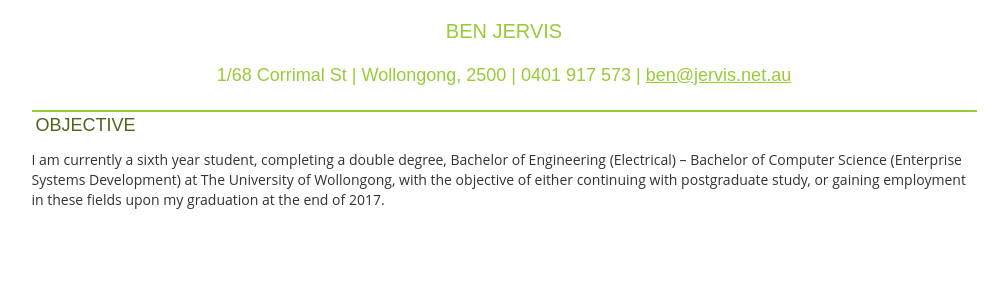
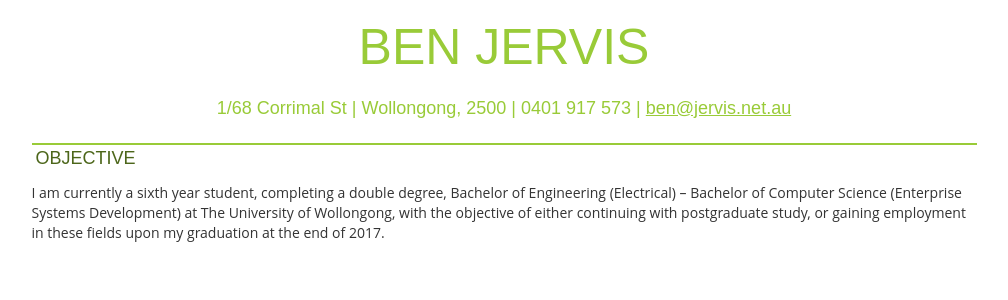
Before and after one commit to ben-jervis-old/benJervis.github.io, a Jekyll site: the page resume.html, which Jekyll copies as it is, in a window 1280 px wide. Shown: the top 300 px of the page, without its empty margins (136-1144 px from the left). Built offline with Jekyll 4.4.1, drawn with Linux system fonts in a browser that asks for light colours.

Commit message:
Update resume.html

```diff
--- a/resume.html
+++ b/resume.html
@@ -7,7 +7,7 @@
         font-family: Montserrat, sans-serif;
         color: #99CB38;
         text-align: center;
-        font-size: 2rem;
+        font-size: 5rem;
       }
       h4 {
         font-family: Raleway, sans-serif;
```
